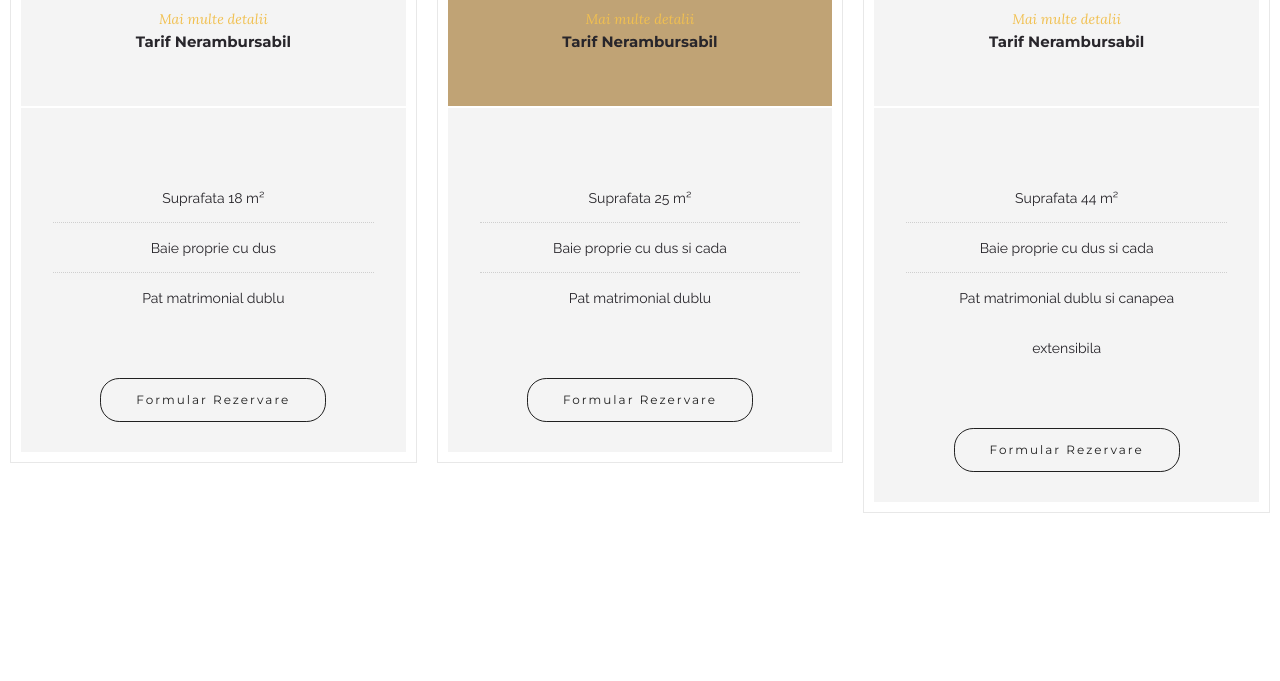
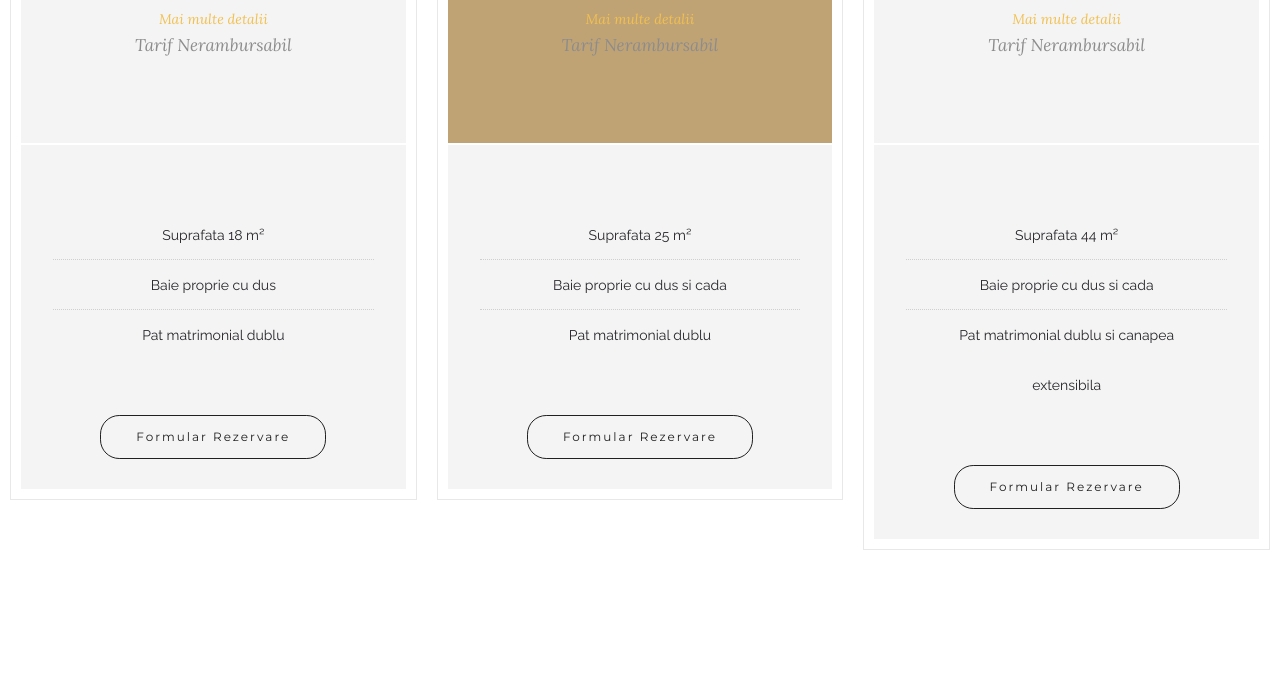
Before and after one commit to drusk19/floaredecolt, a plain HTML site: page page1.html in a window 1280 px wide. Shown: the part 419-1100 px from the top of the page. Drawn offline with Linux system fonts and the light colour scheme.

Commit message:
Update page1.html

```diff
--- a/page1.html
+++ b/page1.html
@@ -103,7 +103,7 @@
                           </div>
                           <small class="mbr-plan-price-desc"><a href="page3.html">Mai multe detalii</a></small>
                       </div>
-                      <div class="mbr-plan-title">Tarif Nerambursabil</div>
+                      <div class="mbr-section-subtitle">Tarif Nerambursabil</div>
                     </div>
                     <div class="mbr-plan-body card-block">
                       <div class="mbr-plan-list"><ul class="list-group list-group-flush"><li class="list-group-item">Suprafata 18 m²</li><li class="list-group-item"><span style="background-color: initial; font-size: 0.875rem;">Baie proprie cu dus</span></li><li class="list-group-item"><span style="background-color: initial; font-size: 0.875rem;">Pat matrimonial dublu</span><br></li></ul></div>
@@ -126,7 +126,7 @@
                           </div>
                           <small class="mbr-plan-price-desc"><a href="page4.html">Mai multe detalii</a></small>
                       </div>
-                                            <div class="mbr-plan-title">Tarif Nerambursabil</div>
+                                            <div class="mbr-section-subtitle">Tarif Nerambursabil</div>
 
                     </div>
                     <div class="mbr-plan-body card-block">
@@ -150,7 +150,7 @@
                           </div>
                           <small class="mbr-plan-price-desc"><a href="page5.html">Mai multe detalii</a></small>
                       </div>
-                                            <div class="mbr-plan-title">Tarif Nerambursabil</div>
+                                            <div class="mbr-section-subtitle">Tarif Nerambursabil</div>
 
                     </div>
                     <div class="mbr-plan-body card-block">
```
